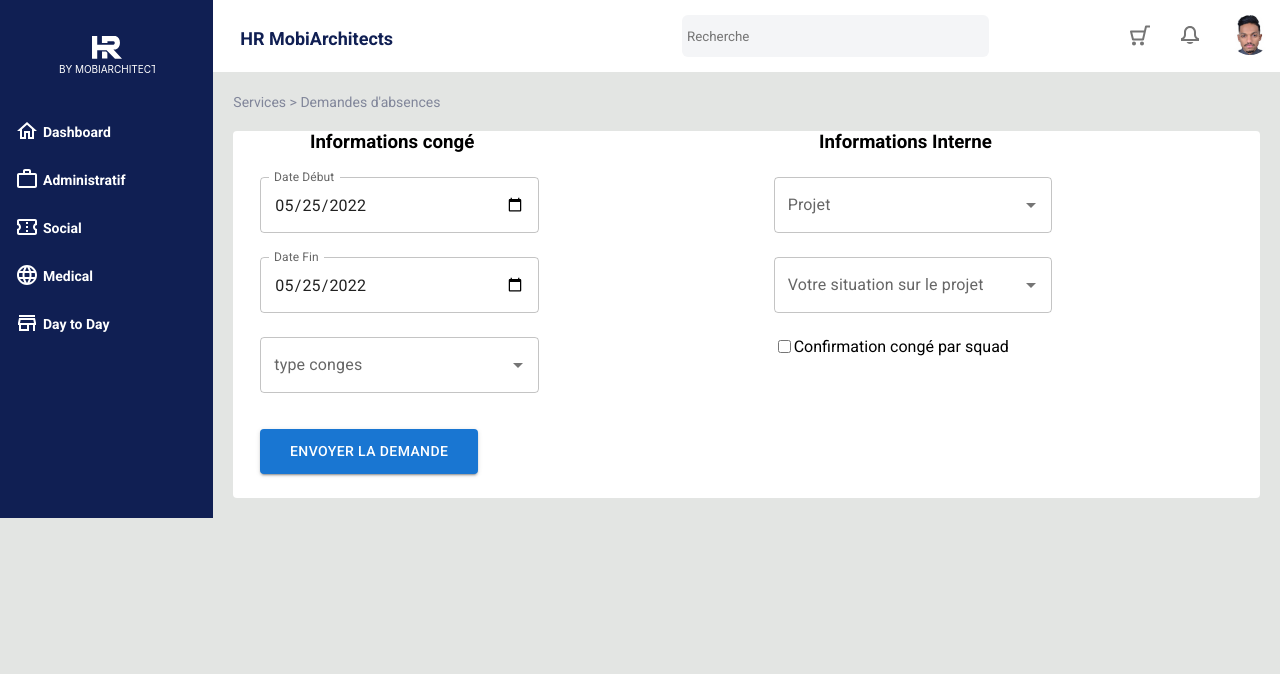
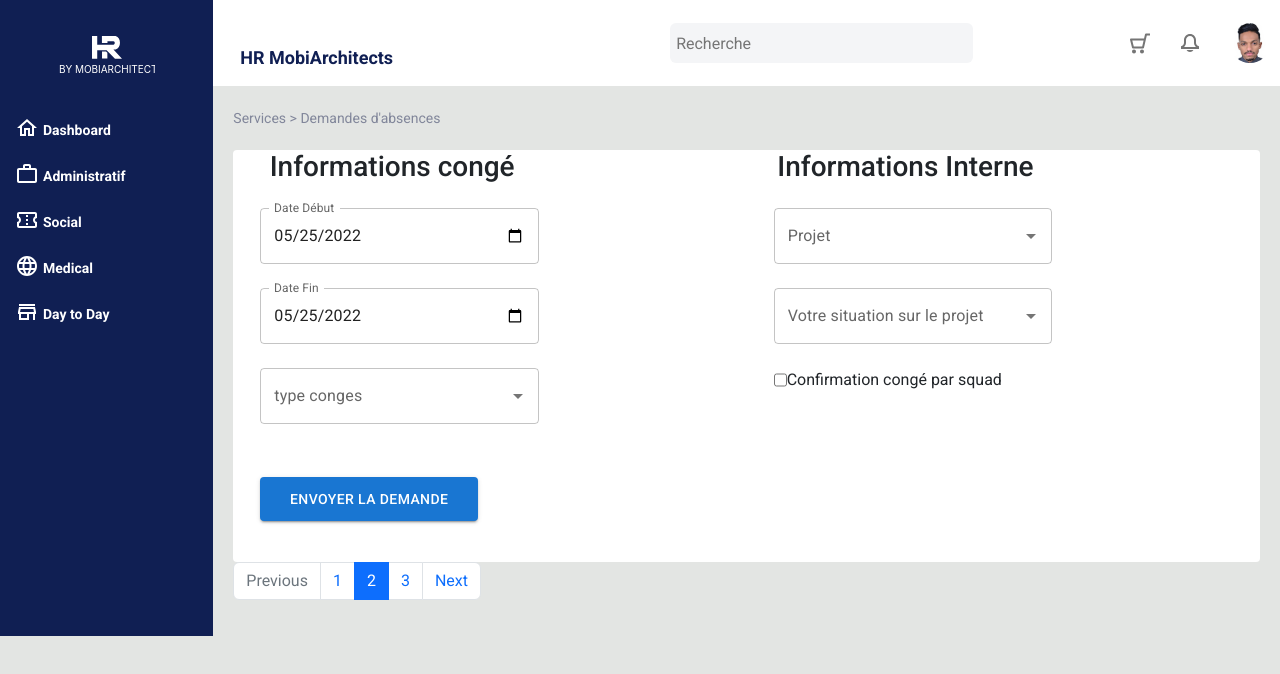
Before and after one commit to mobiarchitects/khadija, a React (Create React App) app: page /demandeAbsence in a window 1280 px wide. Shown: the top 674 px of the page. Built offline with nearby package versions, Linux system fonts and the light colour scheme; no server answers.

Commit message:
pagination

```diff
--- a/public/index.html
+++ b/public/index.html
@@ -14,6 +14,9 @@
       rel="stylesheet"
       href="https://fonts.googleapis.com/css?family=Roboto:300,400,500,700&display=swap"
     />
+        <link href="https://cdn.jsdelivr.net/npm/bootstrap@5.2.0-beta1/dist/css/bootstrap.min.css" rel="stylesheet"
+          integrity="sha384-0evHe/X+R7YkIZDRvuzKMRqM+OrBnVFBL6DOitfPri4tjfHxaWutUpFmBp4vmVor" crossorigin="anonymous">
+
     <style>
       *{
 
--- a/src/components/demande de conge/FormConge.js
+++ b/src/components/demande de conge/FormConge.js
@@ -7,7 +7,7 @@ import DateFinConge from './DateFinConge';
 import TypeCongesSelect from './TypeCongesSelect';
 import TypeProjectsSelect from './TypeProjectsSelect';
 import TypeSituationsSelect from './TypeSituationsSelect';
-import moment from 'moment';
+// import moment from 'moment';
 
 export default function FormConge() {
   // const [dataConge , setDataConge] = useState({
@@ -55,6 +55,7 @@ export default function FormConge() {
   return (
     <Grid container spacing={3} width='100%'>
       <Grid item xs={12} md={6}>
+
         <Item
           spacing={3}
           width='60%'
@@ -91,6 +92,7 @@ export default function FormConge() {
             Envoyer la demande
           </Button>
         </Item>
+
       </Grid>
     </Grid>
   );
--- /dev/null
+++ b/src/components/demande de conge/TableConge.js
@@ -0,0 +1,21 @@
+import React from 'react'
+
+export default function TableConge() {
+  return (
+    <nav aria-label="...">
+  <ul className="pagination">
+    <li className="page-item disabled">
+      <a className="page-link" href='#'>Previous</a>
+    </li>
+    <li className="page-item"><a class="page-link" href="#">1</a></li>
+    <li className="page-item active" aria-current="page">
+      <a className="page-link" href="#">2</a>
+    </li>
+    <li className="page-item"><a class="page-link" href="#">3</a></li>
+    <li className="page-item">
+      <a className="page-link" href="#">Next</a>
+    </li>
+  </ul>
+</nav>
+  )
+}
--- a/src/components/servicesAdministratif/ListServAdmin.js
+++ b/src/components/servicesAdministratif/ListServAdmin.js
@@ -12,9 +12,9 @@ export default function ListServAdmin() {
     dispatch(fetchConges());
   }, [dispatch]);
 
-  useEffect(() => {
-    console.log('conges :', conges);
-  }, [conges]);
+  // useEffect(() => {
+  //   console.log('conges :', conges);
+  // }, [conges]);
 
   return (
     <Box sx={{ margin: '0px 75px 0px 0px' }}>
--- a/src/pages/administratif/DemandeConge.js
+++ b/src/pages/administratif/DemandeConge.js
@@ -2,6 +2,7 @@ import { Grid } from '@mui/material';
 import React, { useEffect } from 'react';
 import { useDispatch } from 'react-redux';
 import FormConge from '../../components/demande de conge/FormConge';
+import TableConge from '../../components/demande de conge/TableConge';
 import { fetchProjects } from '../../redux/projectsSlice';
 import { fetchSituationsProjects } from '../../redux/situationsProjectsSlice';
 import { fetchTypeConges } from '../../redux/typeCongesSlice';
@@ -44,7 +45,7 @@ export default function DemandeConge() {
         }}>
         <FormConge />
       </Grid>
-      <Grid></Grid>
+      <Grid><TableConge/></Grid>
     </Grid>
   );
 }
```
